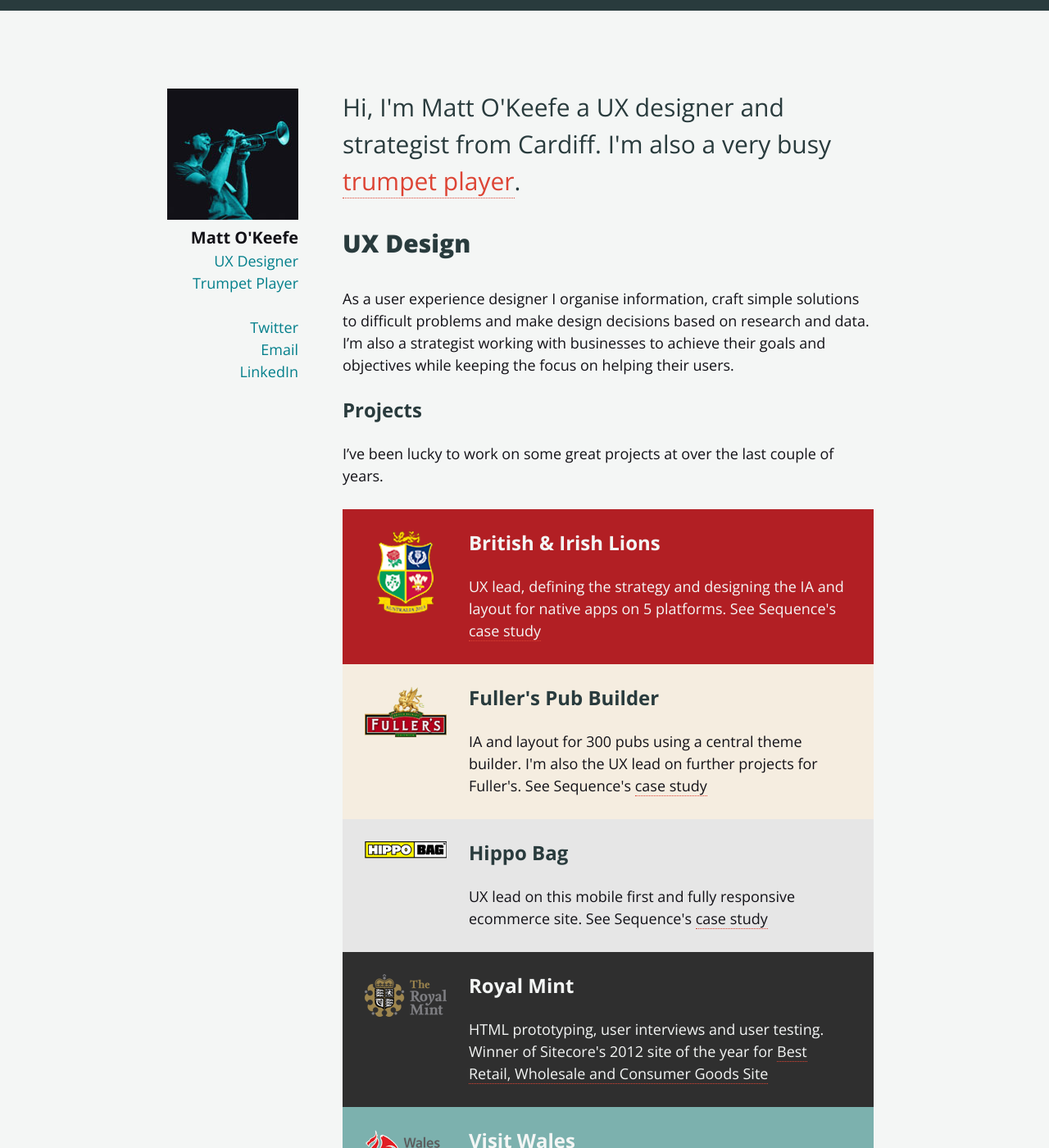
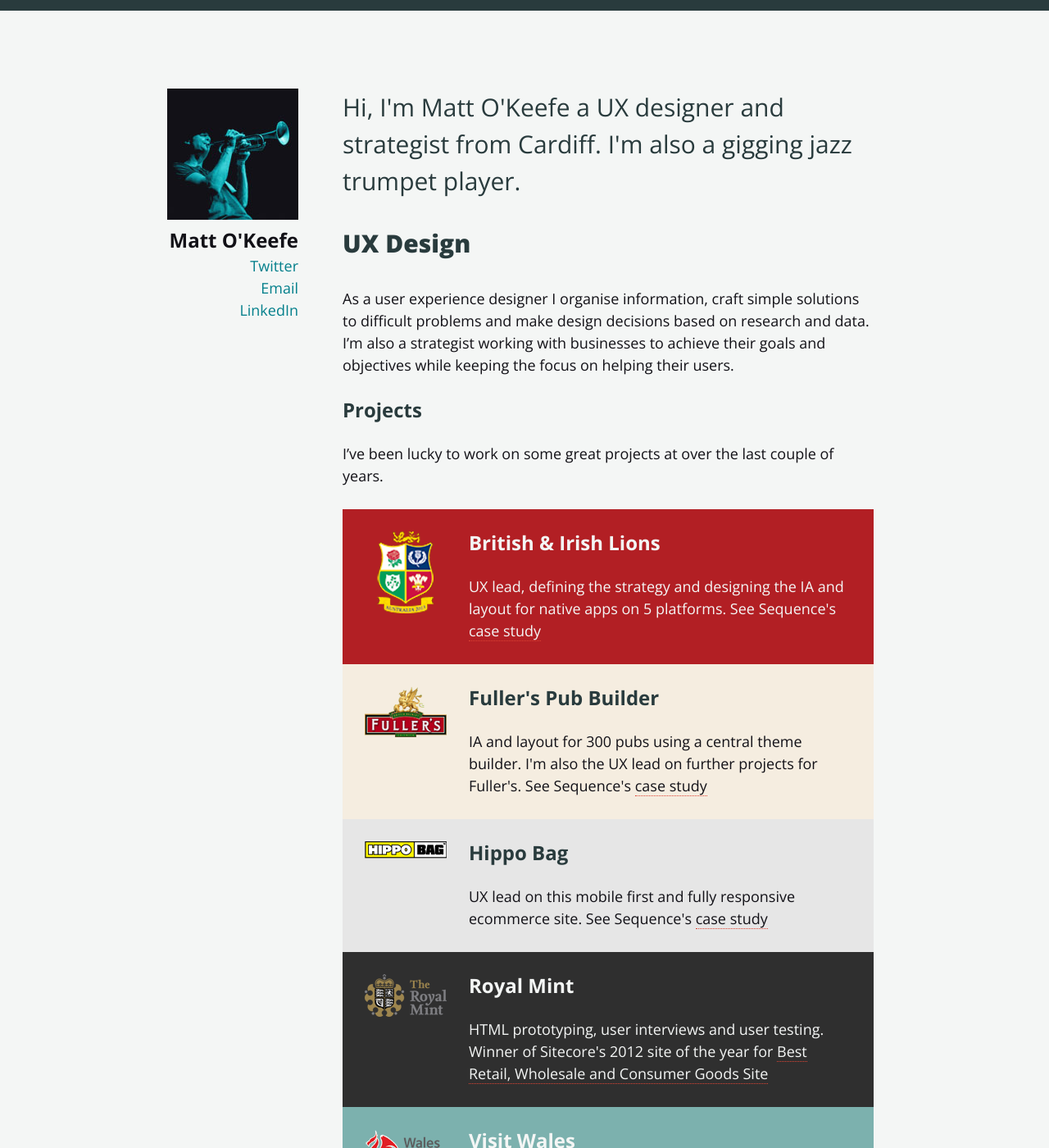
Before and after one commit to mnokeefe/mnokeefe.github.io, a Jekyll site: the page built from index.md, in a window 1280 px wide and 1400 px high. Shown: the whole window at 82% size. Built offline with Jekyll 4.4.1, drawn with Linux system fonts in a browser that asks for light colours; Markdown is read by kramdown in place of the engine named in the settings.

Commit message:
Tweaks for first public release

```diff
--- /dev/null
+++ b/CNAME
@@ -0,0 +1 @@
+mattokeefe.co.uk
--- a/_layouts/default.html
+++ b/_layouts/default.html
@@ -13,10 +13,6 @@
     <header class="header">
       <img src="/images/matt-tpt.jpg" />
       <a class="me" href="/">{{ site.name }}</a>
-      <ul class="nav  nav--stacked" role="navigation">
-        <li><a href="/">UX Designer</a></li>
-        <li><a href="/trumpet/">Trumpet Player</a></li>
-      </ul>
 
       <ul class="nav  nav--stacked">
         <li><a href="https://twitter.com/mnokeefe">Twitter</a></li>
--- a/index.md
+++ b/index.md
@@ -4,7 +4,7 @@
 permalink: /
 ---
 
-<h1 class="intro">Hi, I'm Matt O'Keefe a UX designer and strategist from Cardiff. I'm also a very busy <a href="/trumpet">trumpet player</a>.</h1>
+<h1 class="intro">Hi, I'm Matt O'Keefe a UX designer and strategist from Cardiff. I'm also a gigging jazz trumpet player.</h1>
 
 <h2 id="ux">UX Design</h2>
 
```
Also changed, not shown: css/ui/_page-header.scss (+16 -7 lines), css/style.min.css.
